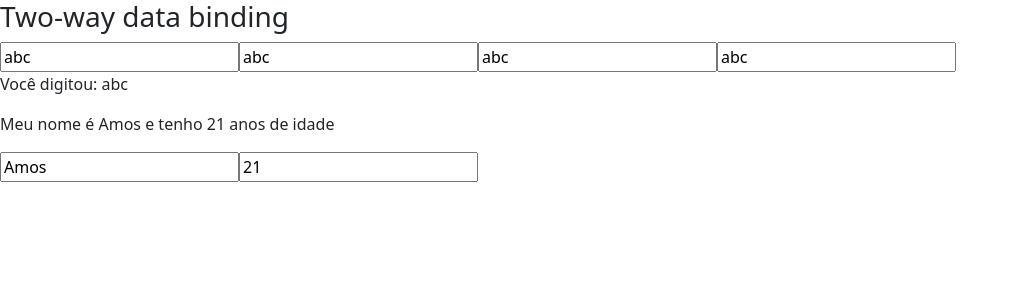
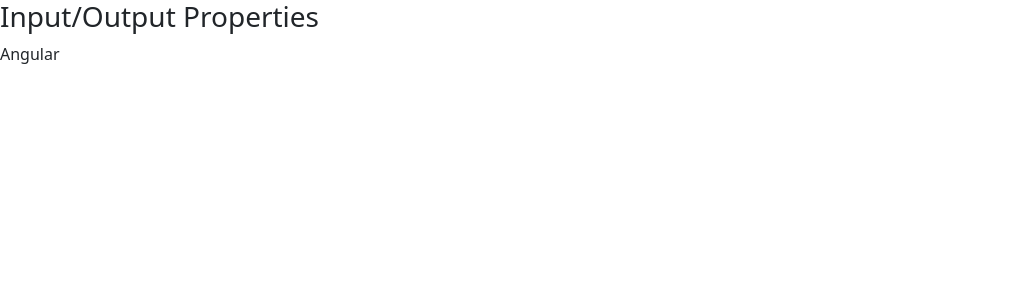
Before and after one commit to amosjuda/data-binding, an Angular app: page / in a window 1280 px wide. Shown: the top 300 px of the page, without its empty margins (0-1019 px from the left). Built offline with nearby package versions, Linux system fonts and the light colour scheme.

Commit message:
Input properties - Reusing components

```diff
--- a/src/app/app.module.ts
+++ b/src/app/app.module.ts
@@ -5,11 +5,13 @@ import { AppRoutingModule } from './app-routing.module';
 import { AppComponent } from './app.component';
 import { DataBindingComponent } from './data-binding/data-binding.component';
 import {FormsModule} from '@angular/forms';
+import { InputPropertyComponent } from './input-property/input-property.component';
 
 @NgModule({
   declarations: [
     AppComponent,
-    DataBindingComponent
+    DataBindingComponent,
+    InputPropertyComponent
   ],
   imports: [
     BrowserModule,
--- a/src/app/data-binding/data-binding.component.html
+++ b/src/app/data-binding/data-binding.component.html
@@ -67,7 +67,7 @@
     </article>
 </section> -->
 
-<section class="two-way-binding">
+<!-- <section class="two-way-binding">
     <article>
         <h3>Two-way data binding</h3>
         <div>
@@ -89,4 +89,12 @@
             <input type="text" [(ngModel)]="pessoa.idade">
         </div>
     </article>
+</section> -->
+
+<section class="input-output-properties">
+    <article>
+        <h3>Input/Output Properties</h3>
+
+        <app-curso [nome]="nomeDoCurso"></app-curso>
+    </article>
 </section>
--- a/src/app/data-binding/data-binding.component.ts
+++ b/src/app/data-binding/data-binding.component.ts
@@ -14,6 +14,8 @@ export class DataBindingComponent {
   valorAtual: String = '';
   valorSalvo: String = '';
   isMouseOver: boolean = false;
+
+  nomeDoCurso: string = 'Angular';
 
   nome: string = 'abc';
   pessoa: any={
--- /dev/null
+++ b/src/app/input-property/input-property.component.html
@@ -0,0 +1,3 @@
+<p>
+    {{ nomeCurso }}
+</p>
--- /dev/null
+++ b/src/app/input-property/input-property.component.ts
@@ -0,0 +1,19 @@
+import { Component, Input, OnInit } from '@angular/core';
+
+@Component({
+  selector: 'app-curso',
+  templateUrl: './input-property.component.html',
+  styleUrls: ['./input-property.component.css'],
+  // inputs: ['nomeCurso:nome']
+})
+export class InputPropertyComponent implements OnInit{
+
+  @Input('nome') nomeCurso: string = '';
+
+  constructor(){
+  }
+
+  ngOnInit(): void {
+  }
+
+}
```
Also changed, not shown: src/app/input-property/input-property.component.css (added), 1 other file (tests, documents, lock files or other folders).
